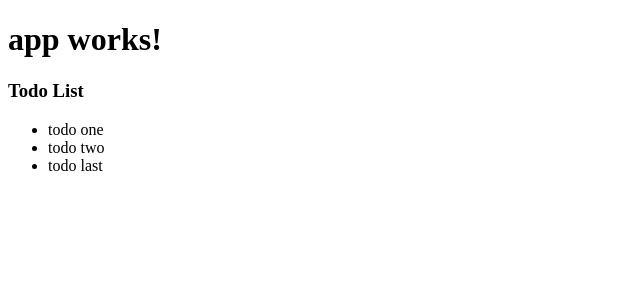
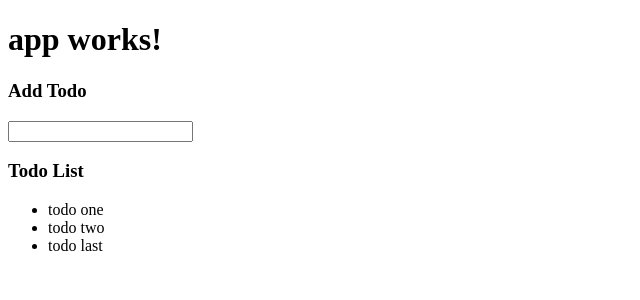
Before and after one commit to ravuthz/angular2_todo, an Angular app: page / in a window 1280 px wide. Shown: the top 300 px of the page, without its empty margins (0-640 px from the left). Built offline with nearby package versions, Linux system fonts and the light colour scheme.

Commit message:
Add todo to list

```diff
--- a/src/app/todos/todos.component.html
+++ b/src/app/todos/todos.component.html
@@ -1,3 +1,8 @@
+<h3>Add Todo</h3>
+<form (submit)="addTodo()">
+    <input type="text" [(ngModel)]="text" name="text">
+</form>
+
 <h3>Todo List</h3>
 <ul>
     <li *ngFor="let todo of todos">
--- a/src/app/todos/todos.component.ts
+++ b/src/app/todos/todos.component.ts
@@ -7,6 +7,8 @@ import { Component, OnInit } from '@angular/core';
 })
 export class TodosComponent implements OnInit {
     todos;
+    text;
+
     constructor() { }
 
     ngOnInit() {
@@ -17,4 +19,11 @@ export class TodosComponent implements OnInit {
         ];
     }
 
+    addTodo() {
+        this.todos.push({
+            text: this.text
+        });
+        this.text = "";
+    }
+
 }
```
